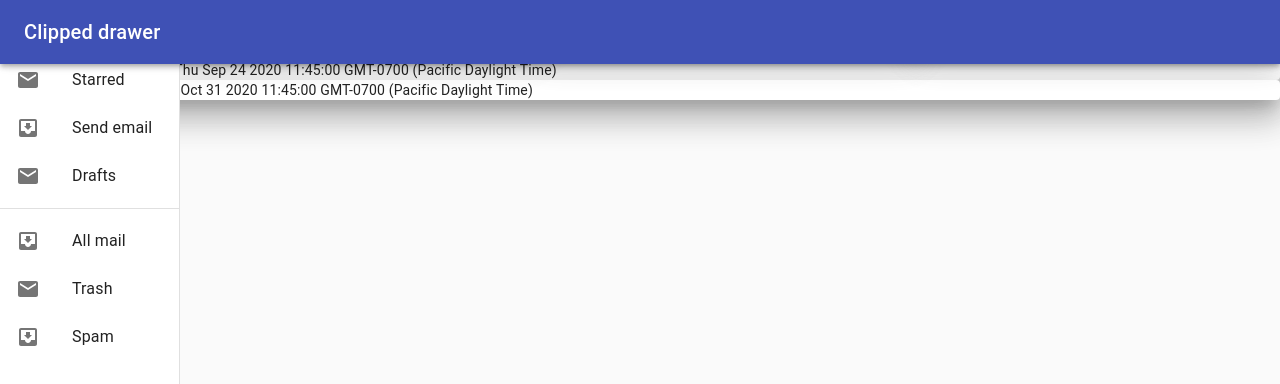
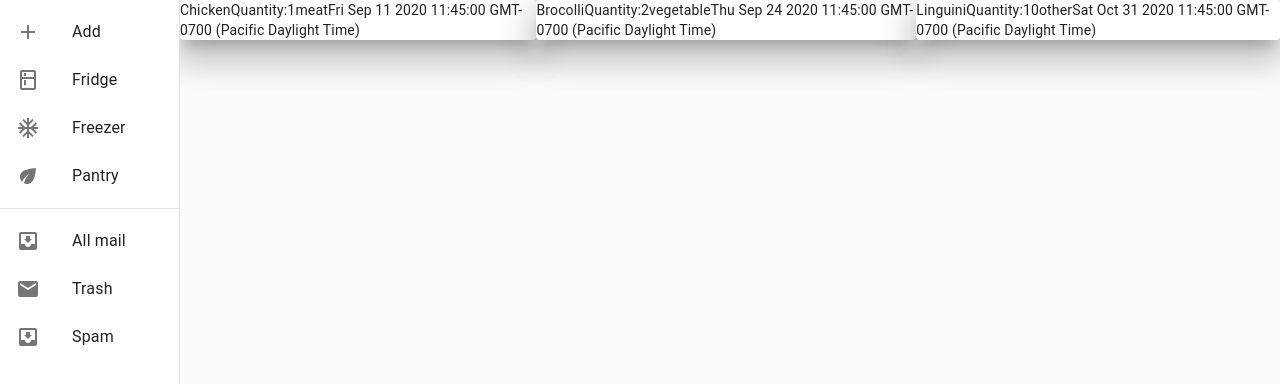
Before and after one commit to dashprotocol/grub-trackr, a React app: page / in a window 1280 px wide. Shown: the top 384 px of the page. Built offline with nearby package versions, Linux system fonts and the light colour scheme; the HTML template or start-up script is replaced by a standard one.

Commit message:
Add Icons for add, fridge, freezer and pantry buttons

```diff
--- a/client/src/components/App.jsx
+++ b/client/src/components/App.jsx
@@ -3,46 +3,48 @@ import ExpirationDate from './ExpirationDate.jsx';
 import GrubList from './GrubList.jsx';
 import ClippedDrawer from './ClippedDrawer.jsx';
 import Bar from './Bar.jsx';
+import { withStyles } from '@material-ui/core/styles';
+
 
 class App extends Component {
   constructor(props) {
     super(props);
-    this.state = [
-      {
-        item: 'Chicken',
-        quantity: 1,
-        category: 'meat',
-        expiration: 'Fri Sep 11 2020 11:45:00 GMT-0700 (Pacific Daylight Time)',
-        location: 'fridge',
-      },
-      {
-        item: 'Brocolli',
-        quantity: 2,
-        category: 'vegetable',
-        expiration: 'Thu Sep 24 2020 11:45:00 GMT-0700 (Pacific Daylight Time)',
-        location: 'fridge',
-      },
-      {
-        item: 'Linguini',
-        quantity: 10,
-        category: 'other',
-        expiration: 'Sat Oct 31 2020 11:45:00 GMT-0700 (Pacific Daylight Time)',
-        location: 'pantry',
-      },
-    ];
+    // this.state = [
+    //   {
+    //     item: 'Chicken',
+    //     quantity: 1,
+    //     category: 'meat',
+    //     expiration: 'Fri Sep 11 2020 11:45:00 GMT-0700 (Pacific Daylight Time)',
+    //     location: 'fridge',
+    //   },
+    //   {
+    //     item: 'Brocolli',
+    //     quantity: 2,
+    //     category: 'vegetable',
+    //     expiration: 'Thu Sep 24 2020 11:45:00 GMT-0700 (Pacific Daylight Time)',
+    //     location: 'fridge',
+    //   },
+    //   {
+    //     item: 'Linguini',
+    //     quantity: 10,
+    //     category: 'other',
+    //     expiration: 'Sat Oct 31 2020 11:45:00 GMT-0700 (Pacific Daylight Time)',
+    //     location: 'pantry',
+    //   },
+    // ];
   }
   render() {
     return (
       <div>
-        <div>
+        {/* <div>
           <Bar />
-        </div>
+        </div> */}
         <div>
           <ClippedDrawer />
         </div>
-        <div>
+        {/* <div>
           <GrubList grubs={this.state} />
-        </div>
+        </div> */}
       </div>
     );
   }
--- a/client/src/components/ClippedDrawer.jsx
+++ b/client/src/components/ClippedDrawer.jsx
@@ -13,6 +13,10 @@ import ListItemText from '@material-ui/core/ListItemText';
 import InboxIcon from '@material-ui/icons/MoveToInbox';
 import MailIcon from '@material-ui/icons/Mail';
 import GrubList from './GrubList.jsx';
+import AddIcon from '@material-ui/icons/Add';
+import KitchenIcon from '@material-ui/icons/Kitchen';
+import AcUnitIcon from '@material-ui/icons/AcUnit';
+import EcoIcon from '@material-ui/icons/Eco';
 
 const drawerWidth = 180;
 
@@ -70,7 +74,7 @@ class ClippedDrawer extends Component {
   render() {
     const { classes } = this.props;
     return (
-        <div className={classes.root}>
+    <div className={classes.root}>
       <CssBaseline />
       <Drawer
         className={classes.drawer}
@@ -81,12 +85,30 @@ class ClippedDrawer extends Component {
       >
         <div className={classes.toolbar} />
         <List>
-          {['Inbox', 'Starred', 'Send email', 'Drafts'].map((text, index) => (
-            <ListItem button key={text}>
-              <ListItemIcon>{index % 2 === 0 ? <InboxIcon /> : <MailIcon />}</ListItemIcon>
-              <ListItemText primary={text} />
+            <ListItem button>
+              <ListItemIcon>
+                <AddIcon color='black' />
+              </ListItemIcon>
+              <ListItemText primary='Add' />
             </ListItem>
-          ))}
+            <ListItem button>
+              <ListItemIcon>
+                <KitchenIcon color='black' />
+              </ListItemIcon>
+              <ListItemText primary='Fridge' />
+            </ListItem>
+            <ListItem button>
+              <ListItemIcon>
+                <AcUnitIcon color='black' />
+              </ListItemIcon>
+              <ListItemText primary='Freezer' />
+            </ListItem>
+            <ListItem button>
+              <ListItemIcon>
+                <EcoIcon color='black' />
+              </ListItemIcon>
+              <ListItemText primary='Pantry' />
+            </ListItem>
         </List>
         <Divider />
         <List>
```
